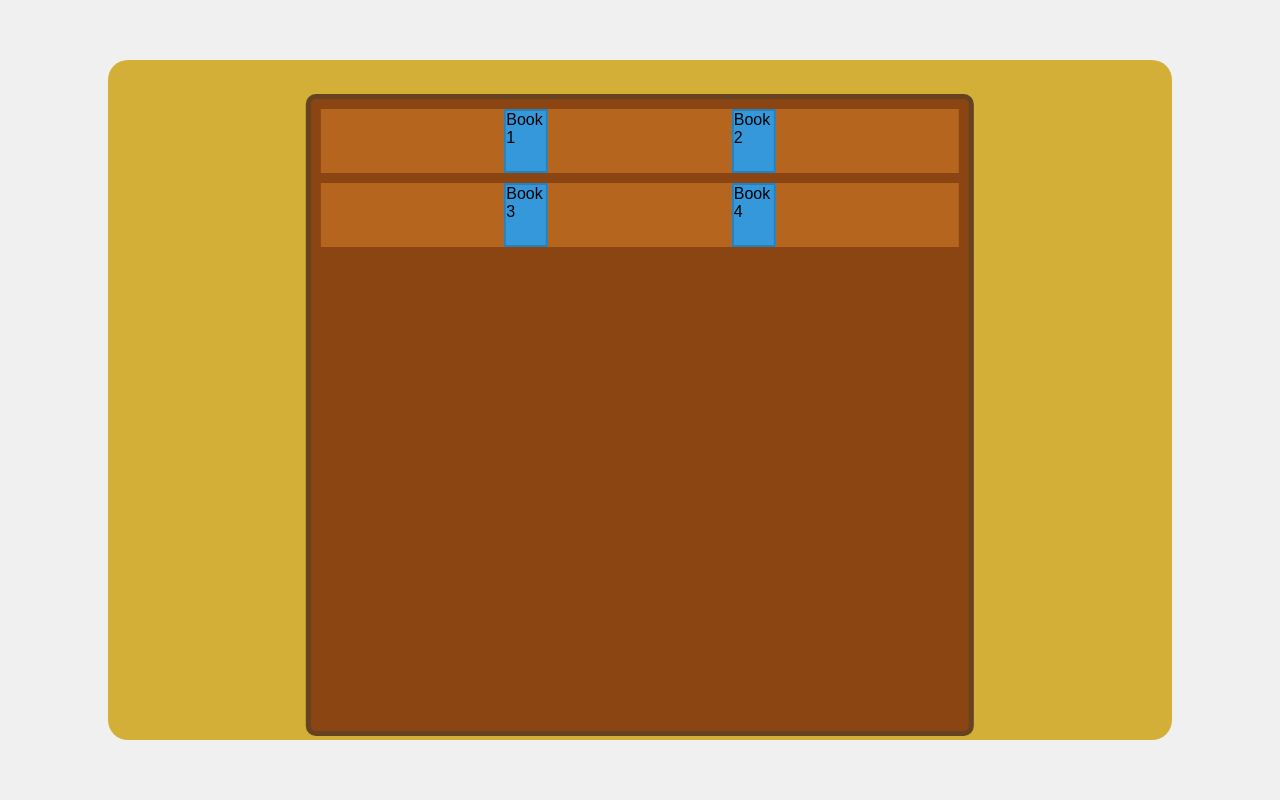
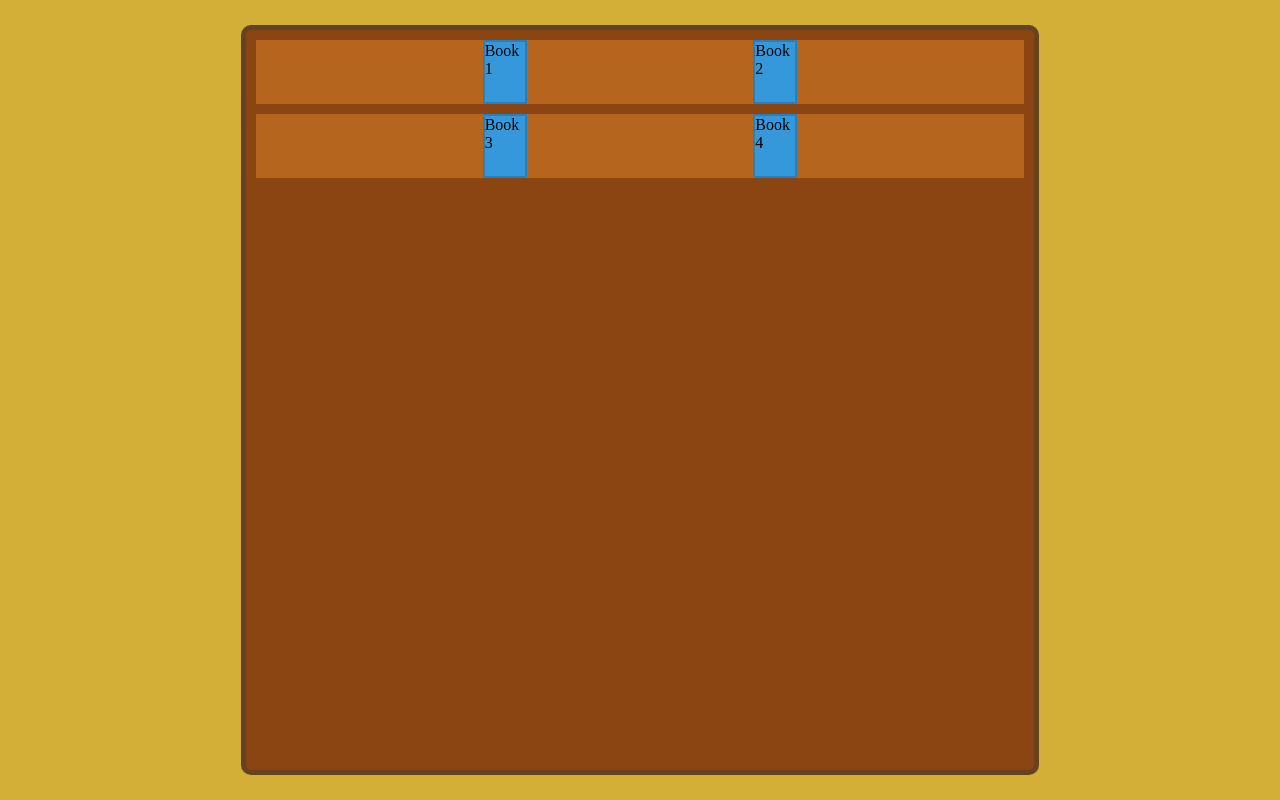
Before and after one commit to IEGRM/HighSchoolReadingProject, a plain HTML site: page index.html in a window 1280 px wide. Drawn offline with Linux system fonts and the light colour scheme.

Commit message:
Update index.html

```diff
--- a/index.html
+++ b/index.html
@@ -8,32 +8,22 @@
     <script src="https://cdn.rawgit.com/jeromeetienne/AR.js/1.7.2/aframe/build/aframe-ar.min.js"></script>
     <style>
         body {
-            font-family: Arial, sans-serif;
             margin: 0;
-            padding: 0;
-            background-color: #f0f0f0;
+            overflow: hidden;
+        }
+        .library-room {
+            width: 100%;
+            height: 100vh;
+            background-color: #d4af37;
+            position: absolute;
+            z-index: 1;
             display: flex;
             justify-content: center;
             align-items: center;
-            height: 100vh;
-            overflow: hidden;
-        }
-        .library-room {
-            width: 80%;
-            height: 80%;
-            background-color: #d4af37;
-            border-radius: 20px;
-            position: relative;
-            padding: 20px;
-            30px rgba(0, 0, 0, 0.5);
         }
         .book-stand {
-            position: absolute;
             width: 60%;
             height: 90%;
-            top: 5%;
-            left: 50%;
-            transform: translateX(-50%);
             display: grid;
             grid-template-rows: repeat(12, 1fr);
             gap: 10px;
@@ -71,6 +61,7 @@
             border-radius: 10px;
             padding: 20px;
             overflow-y: scroll;
+            z-index: 2;
         }
         .close-btn {
             position: absolute;
@@ -82,6 +73,14 @@
             border: none;
             padding: 5px 10px;
             border-radius: 5px;
+        }
+        a-scene {
+            width: 100%;
+            height: 100vh;
+            position: absolute;
+            top: 0;
+            left: 0;
+            z-index: 0;
         }
     </style>
 </head>
```
